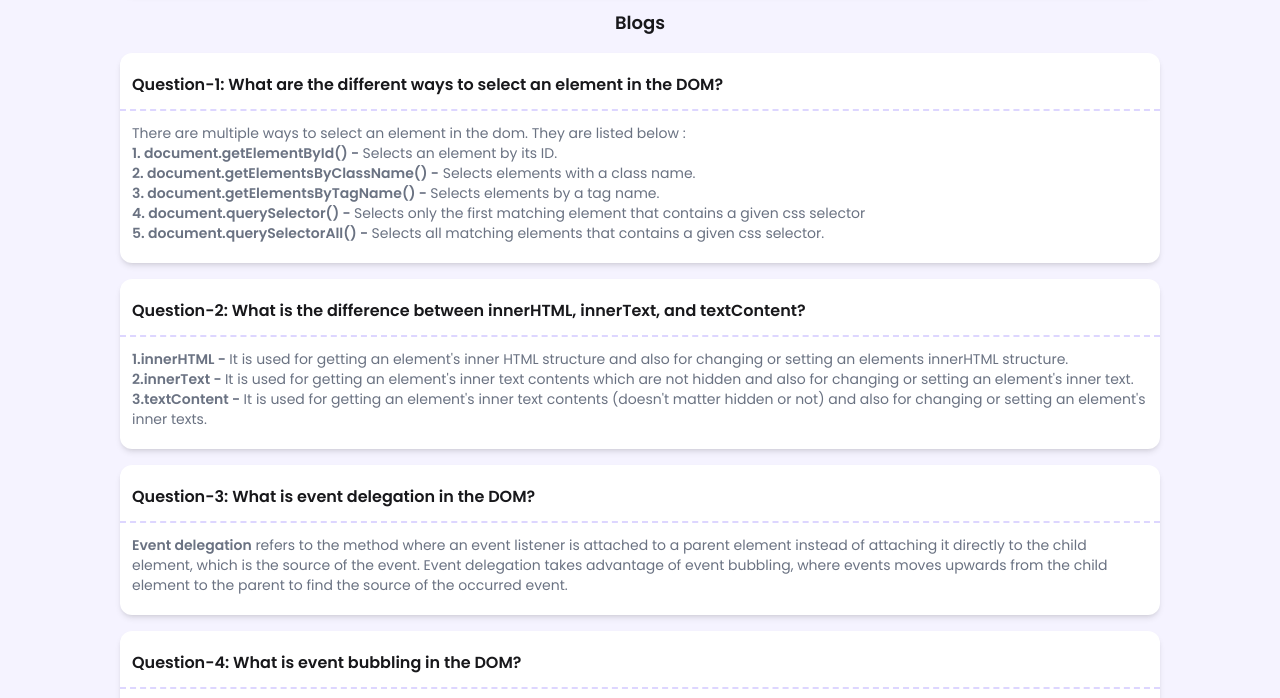
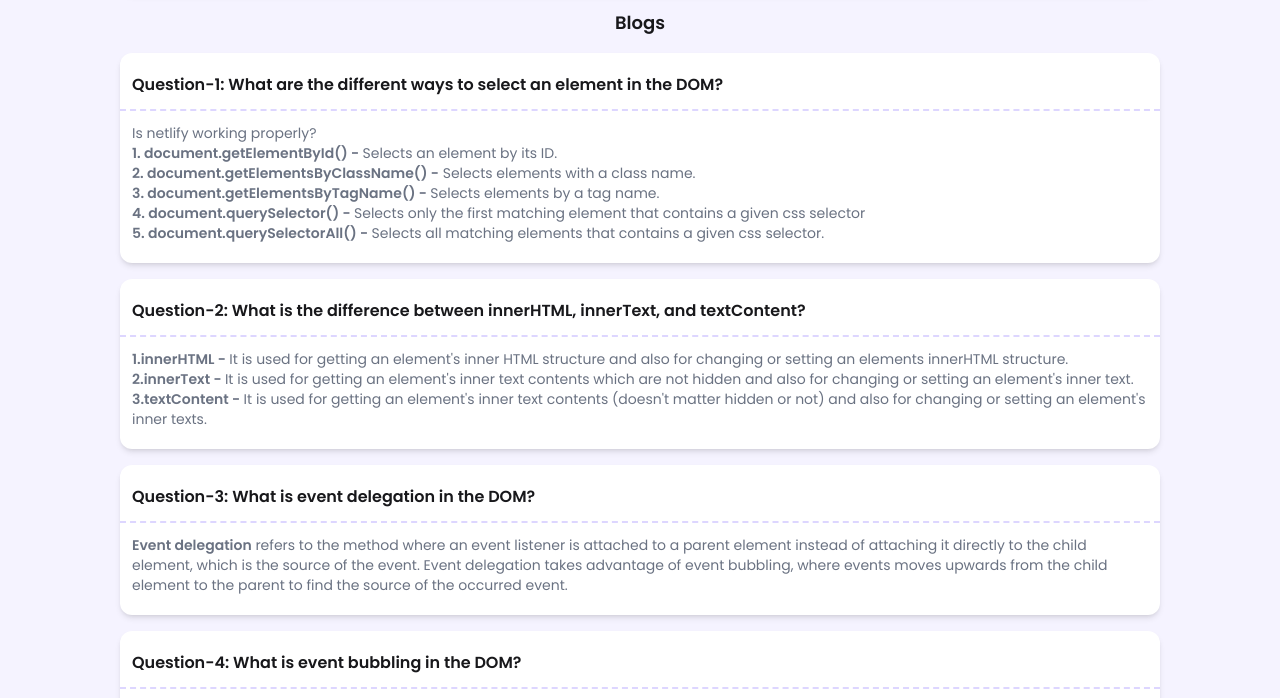
Before and after one commit to code-shams/dev-board-a5-ph, a plain HTML site: page blog.html in a window 1280 px wide. Shown: the part 91-789 px from the top of the page. Drawn offline with nearby package versions, Linux system fonts and the light colour scheme.

Commit message:
changed some text to check netlify live deployment

```diff
--- a/blog.html
+++ b/blog.html
@@ -82,8 +82,9 @@
                     <div>
                         <div class="p-3 text-sm text-gray-500">
                             <p>
-                                There are multiple ways to select an element in
-                                the dom. They are listed below :
+                                <!-- There are multiple ways to select an element in
+                                the dom. They are listed below : -->
+                                Is netlify working properly?
                             </p>
                             <ol>
                                 <li>
@@ -227,14 +228,16 @@
                                 <li>
                                     <span class="font-semibold"
                                         >Add an element - </span
-                                    >parentElement.appendChild(newElement)
-                                    to add it to a parent element.
+                                    >parentElement.appendChild(newElement) to
+                                    add it to a parent element.
                                 </li>
                                 <li>
                                     <span class="font-semibold"
                                         >Remove an element -
                                     </span>
-                                    parentElement.removeChild(element) is used to remove a child element from a parent element.
+                                    parentElement.removeChild(element) is used
+                                    to remove a child element from a parent
+                                    element.
                                 </li>
                             </ul>
                         </div>
```
Also changed, not shown: 1 other file.
